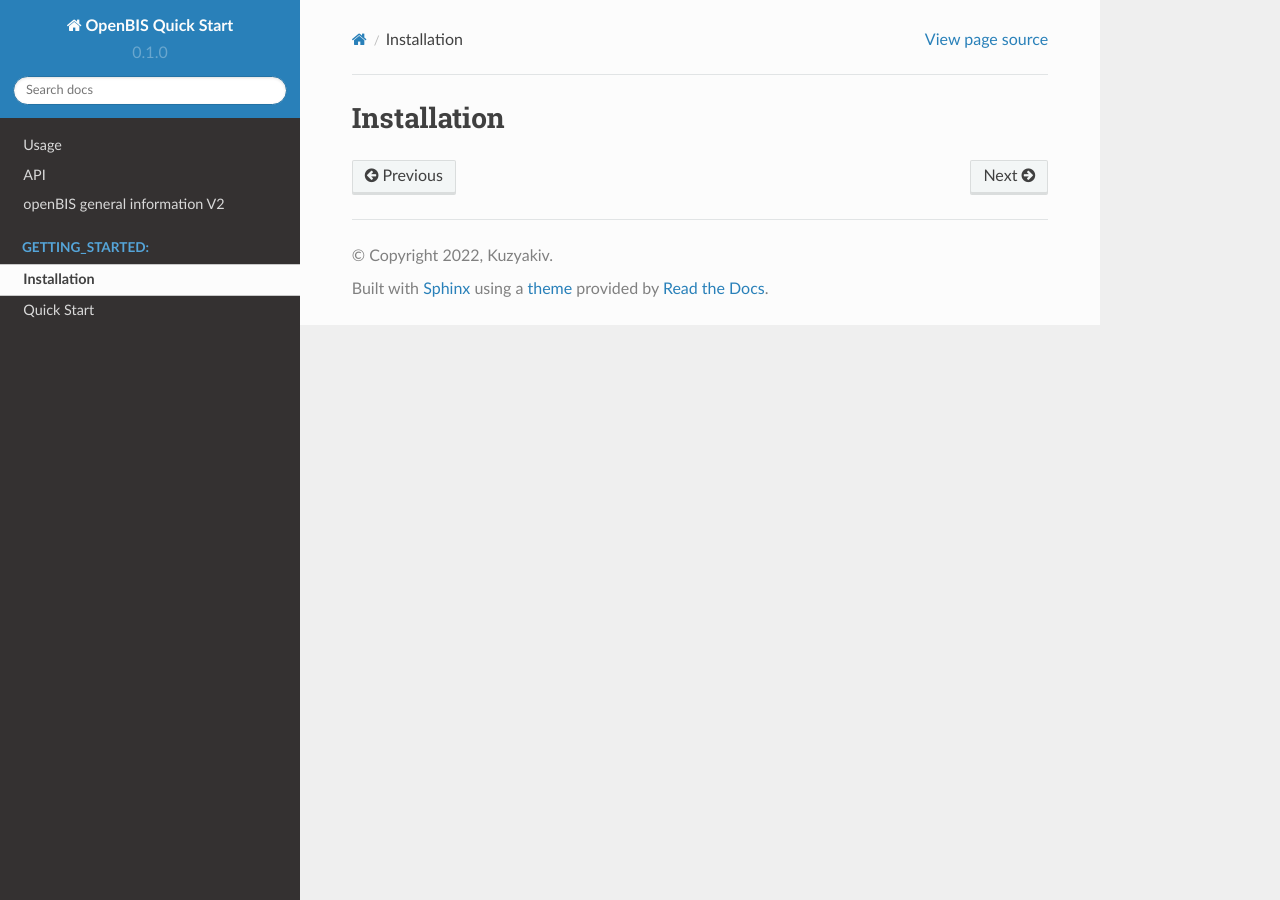
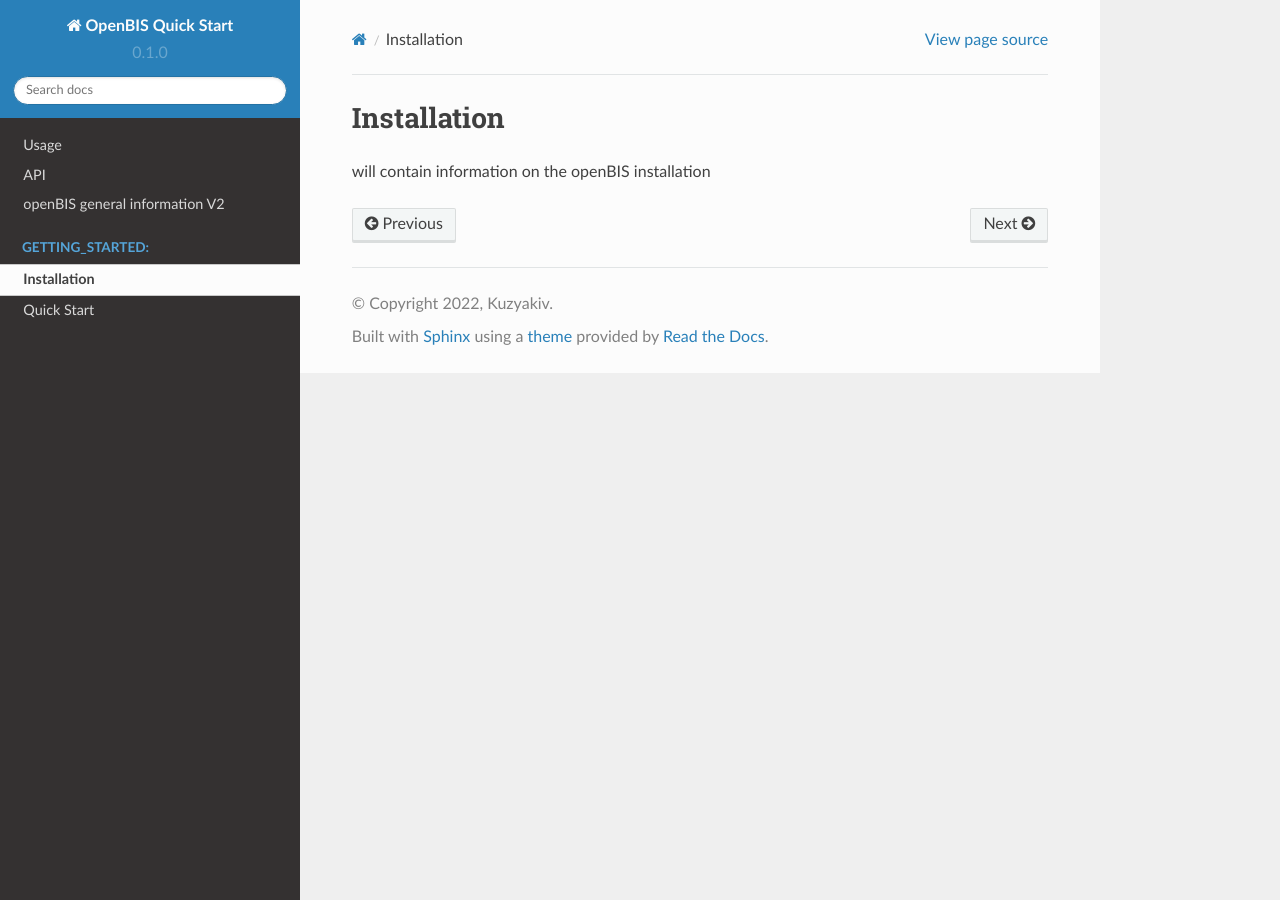
Before and after one commit to rkuzya/rtd-tutorial, a Sphinx documentation site: the page built from docs/source/GETTING_STARTED/Installation.rst, in a window 1280 px wide. Built offline with Sphinx 7.4.7 and the Read the Docs theme 2.0.0, drawn with Linux system fonts in a browser that asks for light colours.

Commit message:
Update Installation.rst

```diff
--- a/docs/source/GETTING_STARTED/Installation.rst
+++ b/docs/source/GETTING_STARTED/Installation.rst
@@ -1,2 +1,4 @@
 Installation
 ============
+
+will contain information on the openBIS installation
```
